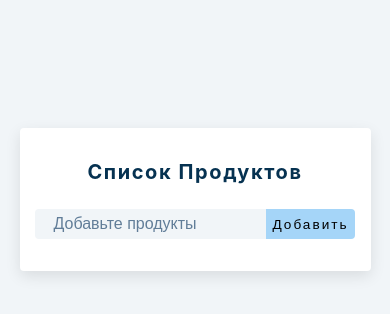
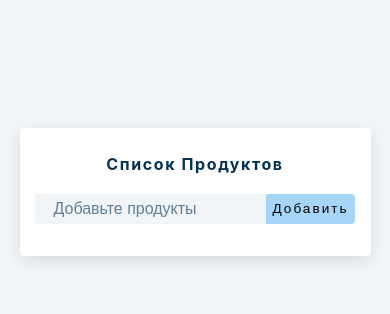
Before and after one commit to Crossroads30/grocery-bud-react-app, a React (Vite) app: page / in a window 390 px wide. Shown: the top 314 px of the page. Built offline with nearby package versions, Linux system fonts and the light colour scheme; the HTML template or start-up script is replaced by a standard one.

Commit message:
feat: add breakpoint for mobile

```diff
--- a/src/index.css
+++ b/src/index.css
@@ -96,6 +96,41 @@ p {
   margin-bottom: 1.25rem;
   color: var(--clr-grey-5);
 }
+
+@media screen and (min-width: 375px) {
+h1 {
+    font-size: 2rem;
+  }
+  h2 {
+    font-size: 1.5rem;
+  }
+  h3 {
+    font-size: 1rem;
+  }
+  h4 {
+    font-size: .7rem;
+  }
+  body {
+    font-size: .5rem;
+  }
+  h1,
+  h2,
+  h3,
+  h4 {
+    line-height: .6;
+  }
+}
+.btn {
+  padding: 0.1rem 0.5rem;
+  font-size: 0.5rem;
+}
+.section-center {
+  width: 80vw;
+  margin: 0 auto;
+  max-width: 35rem;
+  margin-top: 8rem;
+}
+
 @media screen and (min-width: 800px) {
   h1 {
     font-size: 4rem;
```
